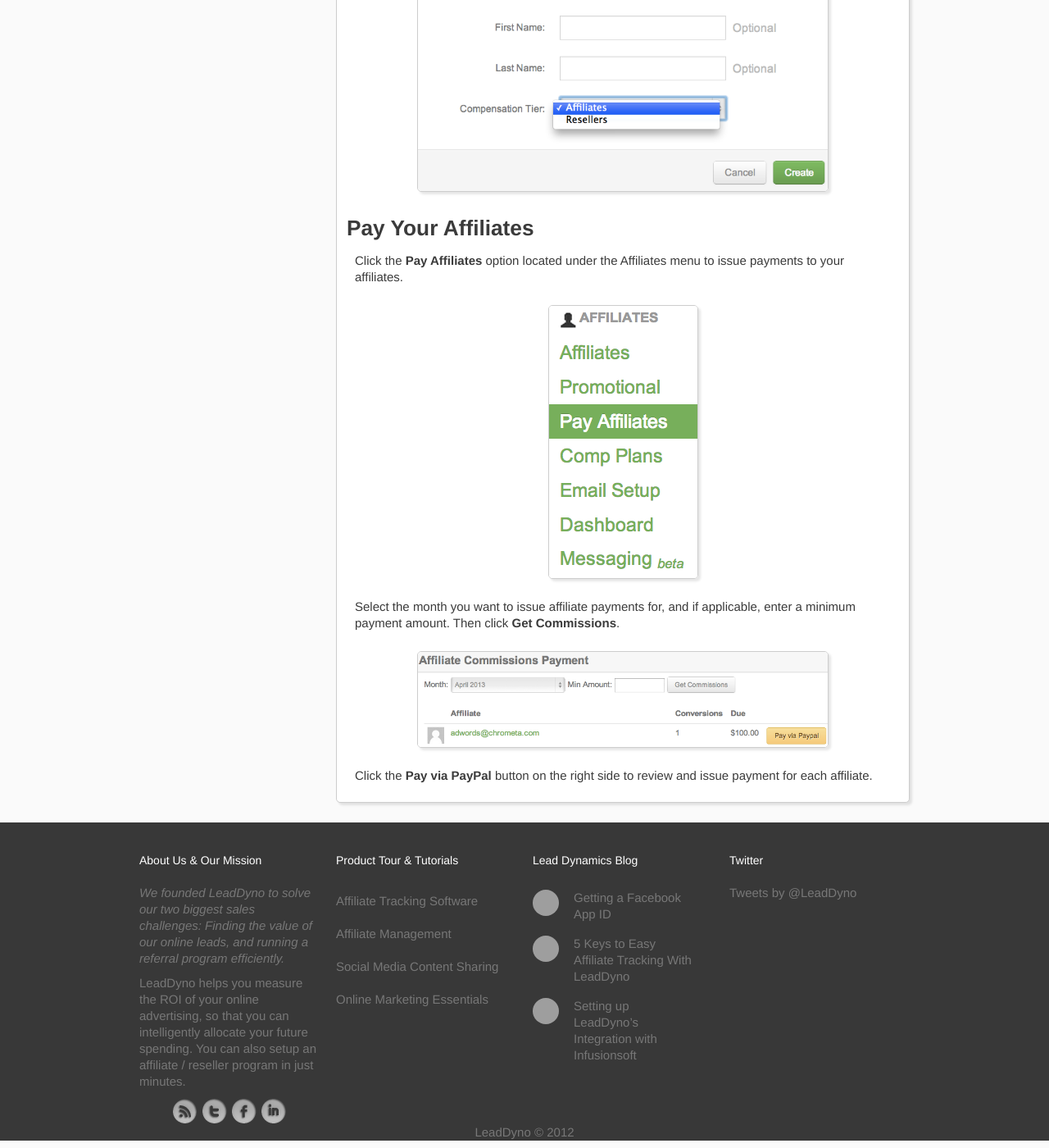
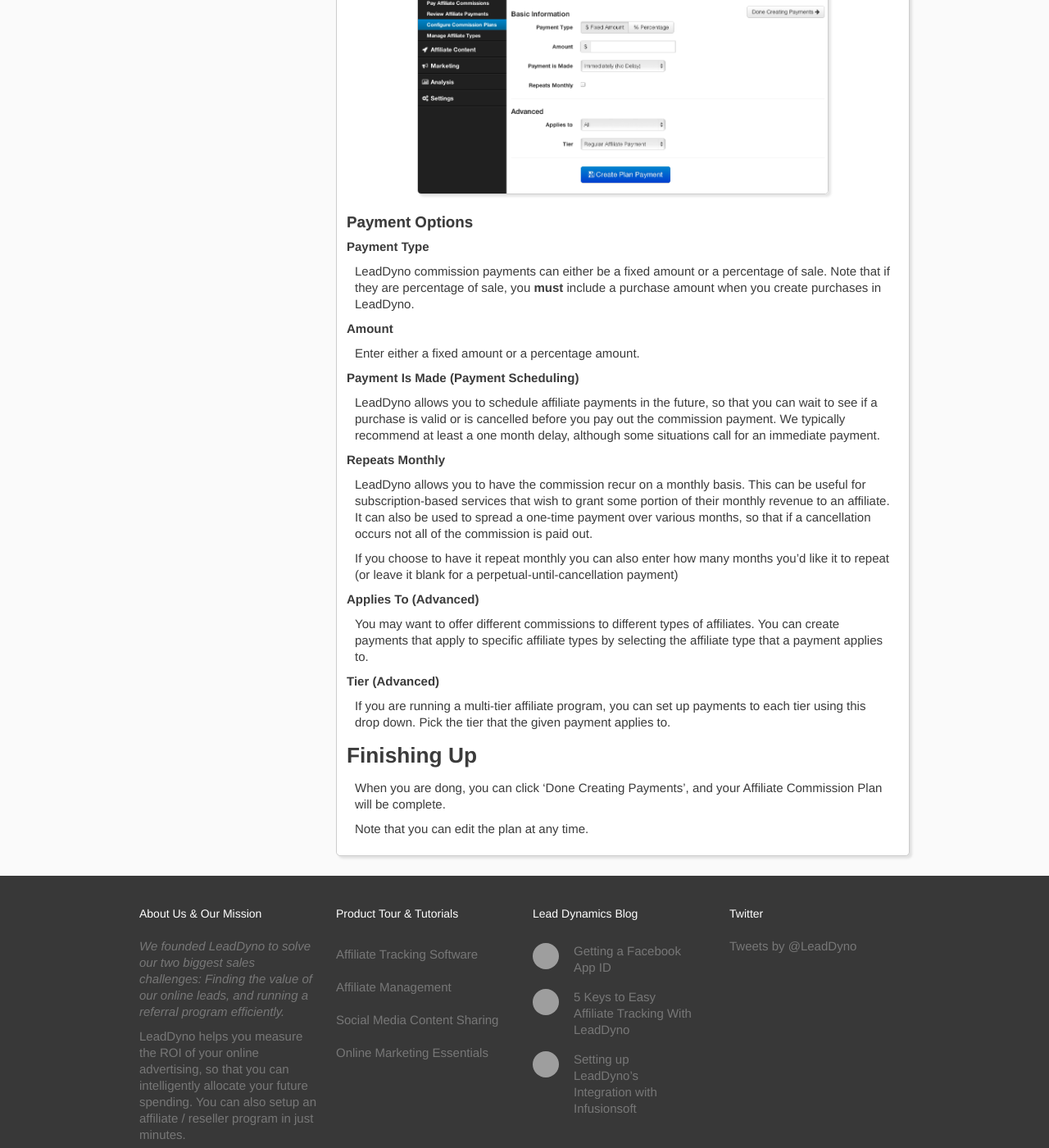
Before and after one commit to LeadDyno/leaddyno-website, a Jekyll site: the page built from guide/affiliate-compensation-plan.md, in a window 1280 px wide and 1400 px high, scrolled down 1437 px. Shown: the whole window at 82% size. Built offline with Jekyll 4.4.1, drawn with Linux system fonts in a browser that asks for light colours; nearby versions of some CDN libraries; comment, search, counter and statistics services are not loaded; some of the changed text lies outside the part shown; grey boxes are pictures that could not be loaded.

Commit message:
Update commissions pages

```diff
--- a/guide/affiliate-compensation-plan.md
+++ b/guide/affiliate-compensation-plan.md
@@ -4,52 +4,84 @@
 nav: guide > comp-plan
 ---
 
-## Affiliate Compensation
+## Affiliate Commission Plans
 
-Here's how to establish your affiliate compensation plans, and also pay your affiliates with one-click using PayPal.
+In order to pay out your affiliates, you will need to define Comission Plans that specify how much an affiliate
+receives for each purchase that they refer.
 
-### Set Up Affiliate Compensation Plans
+### Creating An Affiliate Commission Plan
 
-Click the **Comp Plans** option located under the Affiliates menu to setup a compensation plan.
+Click [Configure Commissions Plans](https://app.leaddyno.com/plans) located under the Affiliates Program menu, and
+click the 'New Commission Plan' button:
 
-![Affiliate Comp](/img/Affiliate-Comp-Menu.png)
+![Affiliate Comp](/img/configure_commission_plans.png)
 
-### Enter Revenue Per Conversion
+### Enter Plan Information
 
-In the top portion of the **New Compensation Plan** form, enter the amount of revenue that you receive per sale.  This
-will be used to calculate your affiliate commissions if you are awarding a percentage of sales.
+Next you will need to enter some basic plan information:
 
-You can create a new plan for each additional product that you sell.
+![Affiliate Comp](/img/new_commission_plan.png)
 
-![Affiliate Comp](/img/Revenue-Per-Conversion.png)
+#### Customization Options
 
-### Enter Affiliate Compensation
+##### Plan Code
 
-Next you'll define your affiliate compensation.  Use the **+** button on the right to add a line (if, for example, you
-are doing a combination compensation of a one-time reward plus a monthly percentage).
+This is the code for the given plan, and must be unique.  You can use this code to pass in different compensation plans
+when you record a purchase, although many people only have one plan.
 
- * Month - the time period you will be paying your affiliate his or her commission.  Scroll down for options for
-perpetual payments.
-* Compensation - can be a fixed reward, or a percentage of sales.
+##### Default Plan
 
-![Affiliate Comp](/img/Affiliate-Compensation-Plan12.png)
+By checking this box, this plan will be used as the default plan if no plan code is included when a purchase is created.
 
-### Assigning Affiliates to Comp Tiers
+##### Plan Currency
 
-Now that you have an affiliate tier defined, it will be available for selection when you
-[create a new affiliate](affiliate-management.html).
+This allows you to set the currency of all the payments for this plan, which is useful if you have a multi-national
+affiliate program and wish to compensate affiliates in local amounts.
 
-![Affiliate Comp](/img/New-Affiliate-Compensation-Tier.png)
+### Enter Affiliate Commission Payments
 
-### Pay Your Affiliates
+The next step is to add commission payments to the plan.  LeadDyno offers very flexible payment configuration
 
-Click the **Pay Affiliates** option located under the Affiliates menu to issue payments to your affiliates.
+![Affiliate Comp](/img/add_affiliate_commission_payment.png)
 
-![Affiliate Comp](/img/Pay-Affiliates-PayPal-Menu.png)
+#### Payment Options
 
-Select the month you want to issue affiliate payments for, and if applicable, enter a minimum payment amount.  Then
-click **Get Commissions**.
+##### Payment Type
 
-![Affiliate Comp](/img/Affiliate-Commissions-Payment-Report.png)
+LeadDyno commission payments can either be a fixed amount or a percentage of sale.  Note that if they are percentage
+of sale, you **must** include a purchase amount when you create purchases in LeadDyno.
 
-Click the **Pay via PayPal** button on the right side to review and issue payment for each affiliate.
+##### Amount
+
+Enter either a fixed amount or a percentage amount.
+
+##### Payment Is Made (Payment Scheduling)
+
+LeadDyno allows you to schedule affiliate payments in the future, so that you can wait to see if a purchase is valid
+or is cancelled before you pay out the commission payment.  We typically recommend at least a one month delay, although
+some situations call for an immediate payment.
+
+##### Repeats Monthly
+
+LeadDyno allows you to have the commission recur on a monthly basis.  This can be useful for subscription-based services
+that wish to grant some portion of their monthly revenue to an affiliate.  It can also be used to spread a one-time
+payment over various months, so that if a cancellation occurs not all of the commission is paid out.
+
+If you choose to have it repeat monthly you can also enter how many months you'd like it to repeat (or leave it blank
+for a perpetual-until-cancellation payment)
+
+##### Applies To (Advanced)
+
+You may want to offer different commissions to different types of affiliates.  You can create payments that apply to
+specific affiliate types by selecting the affiliate type that a payment applies to.
+
+##### Tier (Advanced)
+
+If you are running a multi-tier affiliate program, you can set up payments to each tier using this drop down.  Pick the
+tier that the given payment applies to.
+
+### Finishing Up
+
+When you are dong, you can click 'Done Creating Payments', and your Affiliate Commission Plan will be complete.
+
+Note that you can edit the plan at any time.
```
Also changed, not shown: img/add_affiliate_commission_payment.png (added), img/configure_commission_plans.png (added), img/new_commission_plan.png (added).
